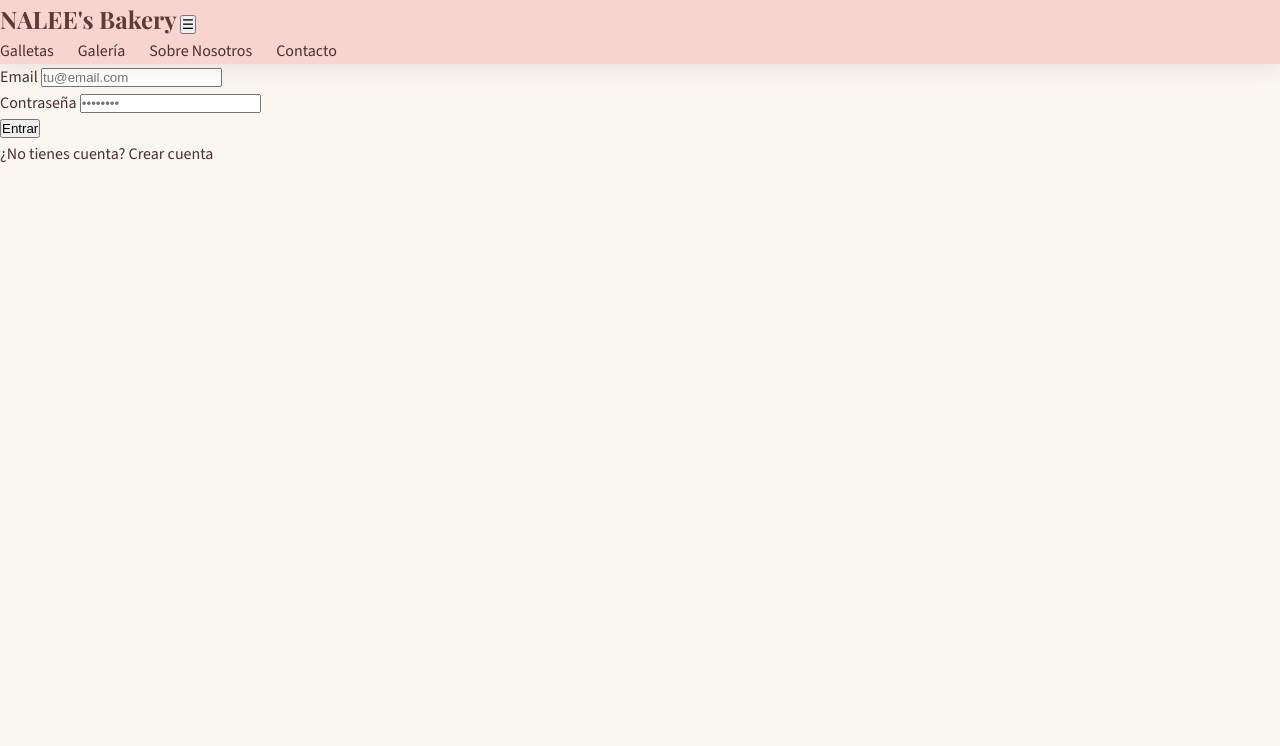
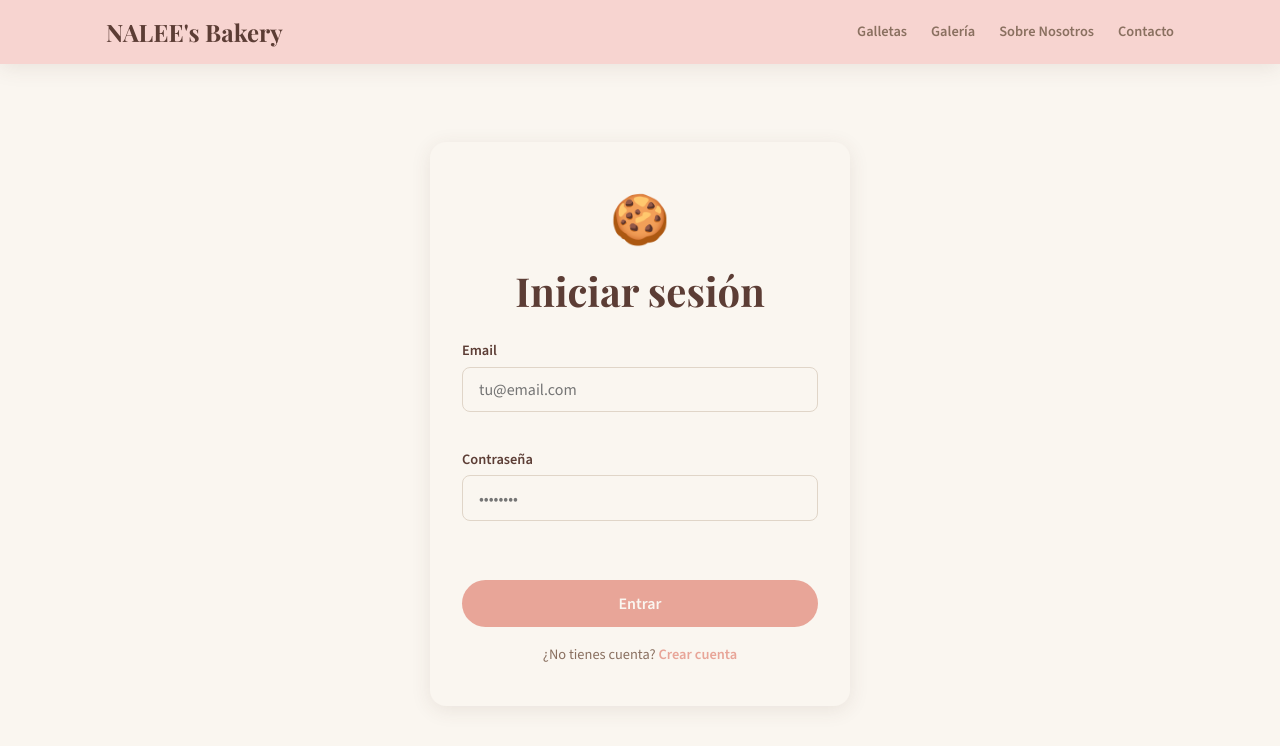
Before and after one commit to CIFO-CTRD0040-Eines-IA-Prog-2026/Nalee-s-Bakery, a plain HTML site: page public/login.html in a window 1280 px wide. Drawn offline with nearby package versions, Linux system fonts and the light colour scheme.

Commit message:
modified:   public/login.html 	modified:   public/registro.html 	modified:   public/style.css 	modified:   spec/constitution/2-tech-stack.md 	modified:   spec/features/005-back-servidor-express/1-spec.md

```diff
--- a/public/login.html
+++ b/public/login.html
@@ -10,16 +10,18 @@
   <link rel="stylesheet" href="style.css">
 </head>
 <body>
-  <header class="header">
+  <header class="header" id="header">
     <div class="header__inner">
       <a href="/" class="header__logo">NALEE's Bakery</a>
-      <button class="header__menu-toggle" id="menu-toggle" aria-label="Menú">☰</button>
       <nav class="header__nav" id="header-nav">
-        <a href="/#galletas" data-i18n="nav_galletas">Galletas</a>
-        <a href="/#galeria" data-i18n="nav_galeria">Galería</a>
-        <a href="/#nosotros" data-i18n="nav_nosotros">Sobre Nosotros</a>
-        <a href="/#contacto" data-i18n="nav_contacto">Contacto</a>
+        <a href="/#galletas" class="header__link" data-i18n="nav_galletas">Galletas</a>
+        <a href="/#galeria" class="header__link" data-i18n="nav_galeria">Galería</a>
+        <a href="/#nosotros" class="header__link" data-i18n="nav_nosotros">Sobre Nosotros</a>
+        <a href="/#contacto" class="header__link" data-i18n="nav_contacto">Contacto</a>
       </nav>
+      <button class="header__menu-btn" id="menu-btn" aria-label="Menú de navegación">
+        <span></span><span></span><span></span>
+      </button>
     </div>
   </header>
 
--- a/public/style.css
+++ b/public/style.css
@@ -1054,6 +1054,127 @@
   color: var(--color-rosa-oscuro);
 }
 
+.auth-page {
+  display: flex;
+  align-items: center;
+  justify-content: center;
+  min-height: 100vh;
+  padding: 2rem 1rem;
+  padding-top: 5rem;
+}
+
+.auth-card {
+  background: var(--color-blanco);
+  border-radius: 16px;
+  box-shadow: var(--shadow);
+  padding: 2.5rem 2rem;
+  width: 100%;
+  max-width: 420px;
+  text-align: center;
+}
+
+.auth-card__icon {
+  font-size: 3rem;
+  margin-bottom: 0.5rem;
+}
+
+.auth-card__title {
+  font-family: var(--ff-headings);
+  font-size: var(--fs-h2);
+  color: var(--color-marron-oscuro);
+  margin-bottom: 1.5rem;
+}
+
+.auth-card__field {
+  margin-bottom: 1rem;
+  text-align: left;
+}
+
+.auth-card__field label {
+  display: block;
+  font-size: var(--fs-small);
+  color: var(--color-marron-oscuro);
+  font-weight: 600;
+  margin-bottom: 0.3rem;
+}
+
+.auth-card__field input {
+  width: 100%;
+  padding: 0.7rem 1rem;
+  border: 1px solid #e0d5c8;
+  border-radius: 8px;
+  font-family: var(--ff-body);
+  font-size: var(--fs-body);
+  color: var(--color-texto);
+  background: var(--color-crema);
+  transition: border-color 0.3s;
+}
+
+.auth-card__field input:focus {
+  outline: none;
+  border-color: var(--color-rosa);
+}
+
+.auth-card__error {
+  font-size: 0.8rem;
+  color: var(--color-rosa-oscuro);
+  min-height: 1rem;
+  margin-top: 0.2rem;
+}
+
+.auth-card__error--general {
+  text-align: center;
+  font-weight: 600;
+  margin-bottom: 0.5rem;
+}
+
+.auth-card__btn {
+  display: block;
+  width: 100%;
+  padding: 0.8rem;
+  background: var(--color-rosa);
+  color: var(--color-blanco);
+  border: none;
+  border-radius: 50px;
+  font-family: var(--ff-body);
+  font-weight: 600;
+  font-size: 1rem;
+  cursor: pointer;
+  transition: background 0.3s;
+  margin-top: 0.5rem;
+}
+
+.auth-card__btn:hover {
+  background: var(--color-rosa-oscuro);
+}
+
+.auth-card__link {
+  text-align: center;
+  font-size: var(--fs-small);
+  color: var(--color-texto-claro);
+  margin-top: 1rem;
+}
+
+.auth-card__link a {
+  color: var(--color-rosa);
+  font-weight: 600;
+  cursor: pointer;
+}
+
+.auth-card__link a:hover {
+  color: var(--color-rosa-oscuro);
+}
+
+.header__inner {
+  max-width: var(--max-width);
+  margin: 0 auto;
+  padding: 0.8rem 1rem;
+  display: flex;
+  align-items: center;
+  justify-content: space-between;
+  gap: 1rem;
+}
+
 @media (min-width: 480px) {
   :root {
     --fs-h1: 3rem;
```
Also changed, not shown: public/registro.html (+8 -6 lines), spec/constitution/2-tech-stack.md (+12 -2 lines), spec/features/005-back-servidor-express/1-spec.md (+2 -0 lines).
